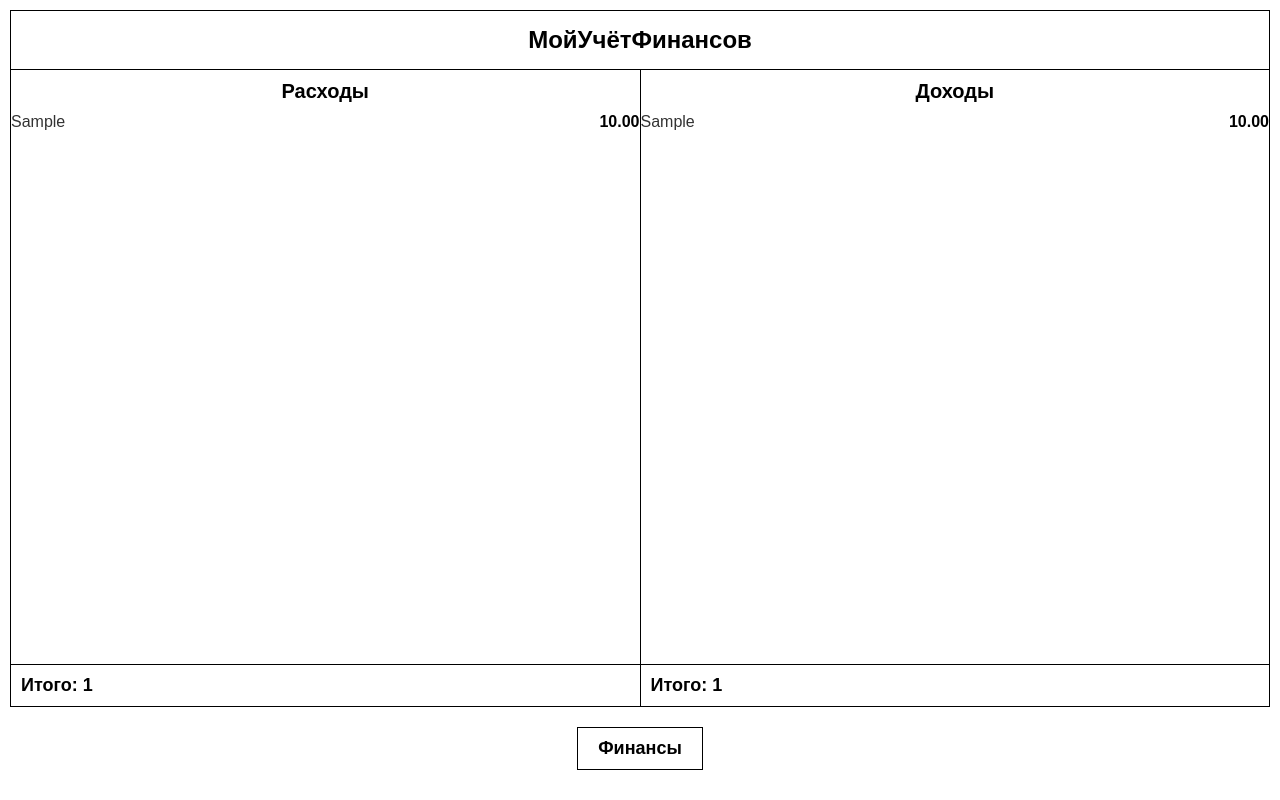
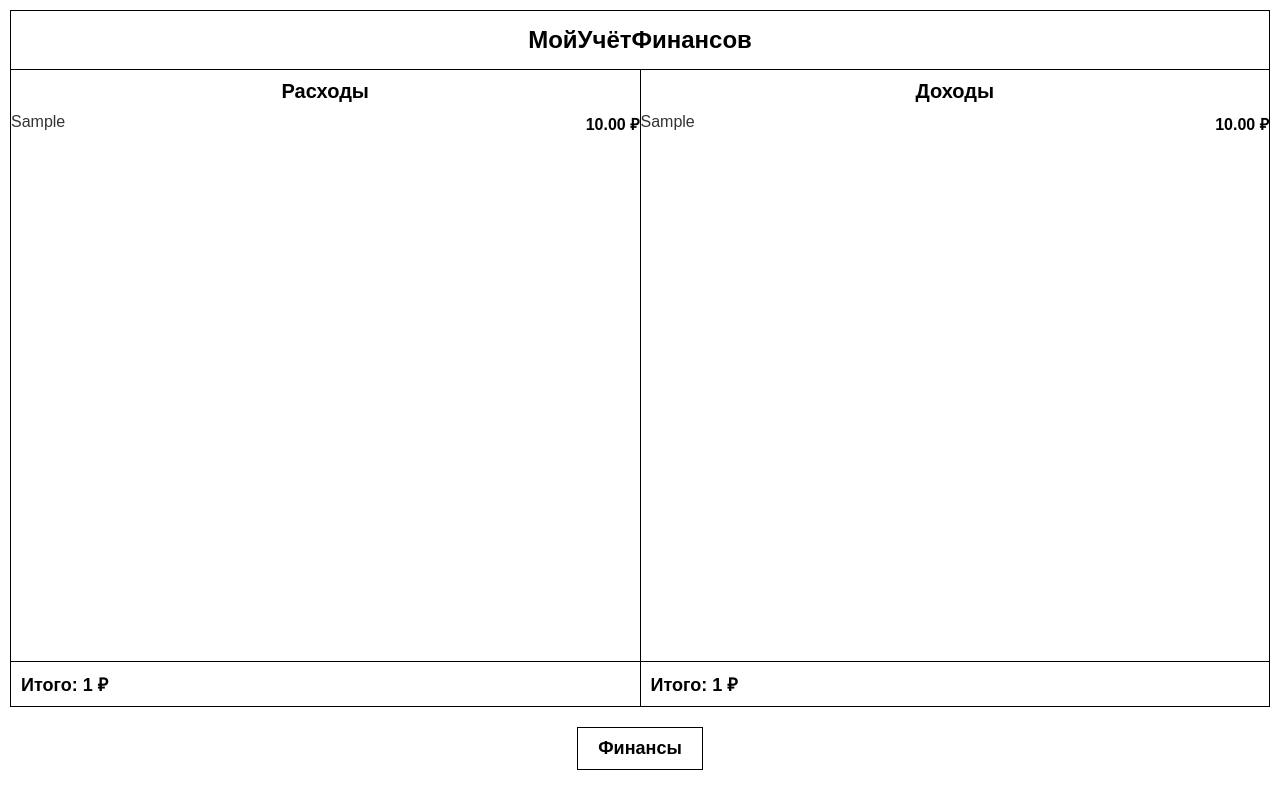
Before and after one commit to asphaltovich/Finances, a Django app: template finance/templates/finance/finance_report.html in a window 1280 px wide. Run offline with Django 5.2, Linux system fonts and the light colour scheme; tables that the repository leaves empty hold one stand-in row (values such as "Sample post"); the template is opened without the code that fills it: values that come from a table or form of the project are taken from there, most other values are stand-ins (such as "Sample title", 1, 10 or a date in 2020).

Commit message:
Отображение рублей

```diff
--- a/finance/templates/finance/finance_report.html
+++ b/finance/templates/finance/finance_report.html
@@ -13,32 +13,29 @@
             <h1>МойУчётФинансов</h1>
         </header>
         <main class="content-box">
-            <!-- ЛЕВАЯ КОЛОНКА: РАСХОДЫ -->
             <div class="column left-column">
                 <div class="column-title">Расходы</div>
                 <div class="column-space">
                     {% for exp in expenses %}
                         <div class="data-row">
                             <span class="data-category">{{ exp.category }}</span>
-                            <span class="data-amount">{{ exp.amount }}</span>
+                            <span class="data-amount">{{ exp.amount }} ₽</span>
                         </div>
                     {% endfor %}
                 </div>
-                <div class="column-total">Итого: {{ total_expense }}</div>
+                <div class="column-total">Итого: {{ total_expense }} ₽</div>
             </div>
-
-            <!-- ПРАВАЯ КОЛОНКА: ДОХОДЫ -->
             <div class="column right-column">
                 <div class="column-title">Доходы</div>
                 <div class="column-space">
                     {% for inc in incomes %}
                         <div class="data-row">
                             <span class="data-category">{{ inc.category }}</span>
-                            <span class="data-amount">{{ inc.amount }}</span>
+                            <span class="data-amount">{{ inc.amount }} ₽</span>
                         </div>
                     {% endfor %}
                 </div>
-                <div class="column-total">Итого: {{ total_income }}</div>
+                <div class="column-total">Итого: {{ total_income }} ₽</div>
             </div>
         </main>
         <div class="button-box">
```
